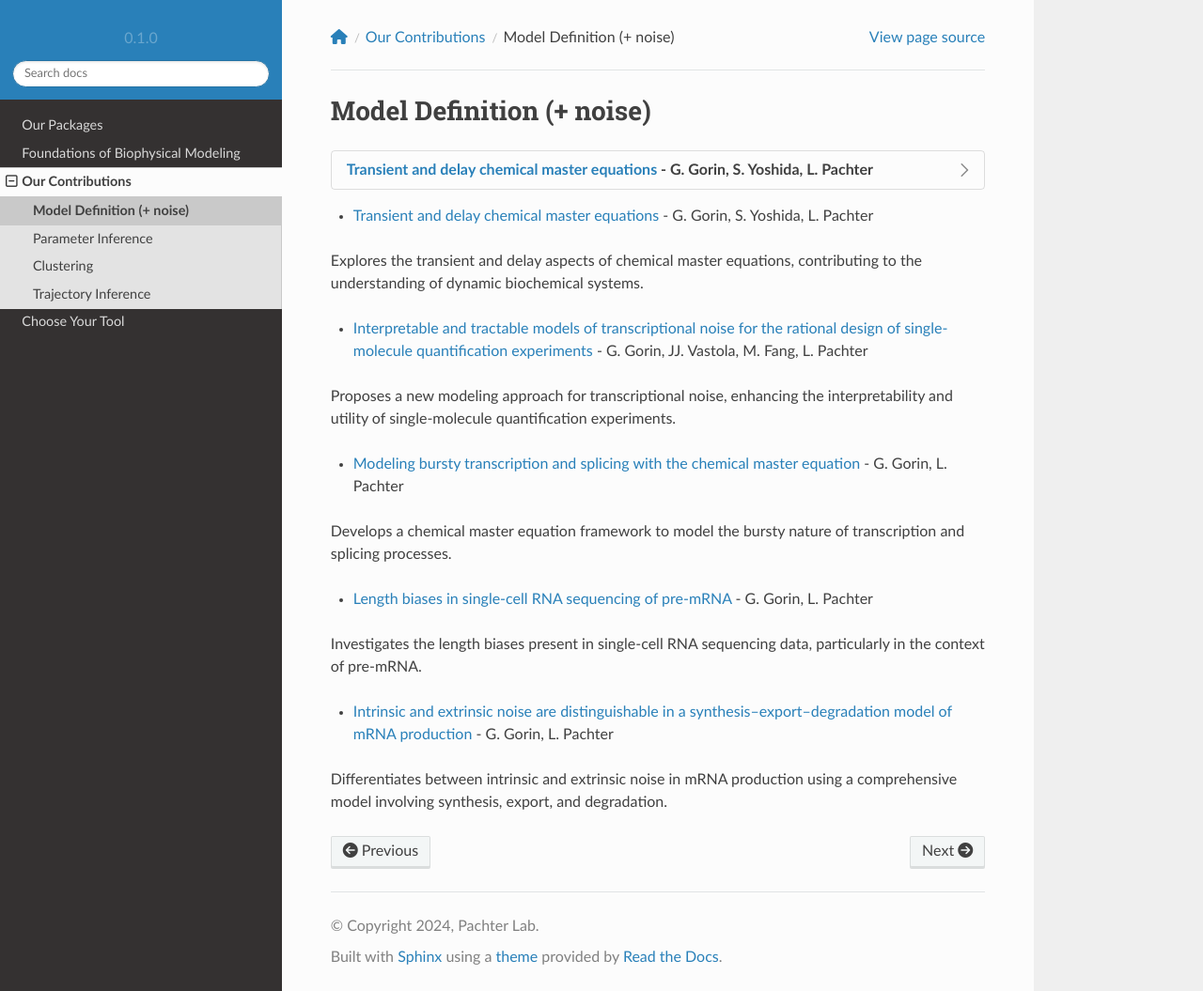
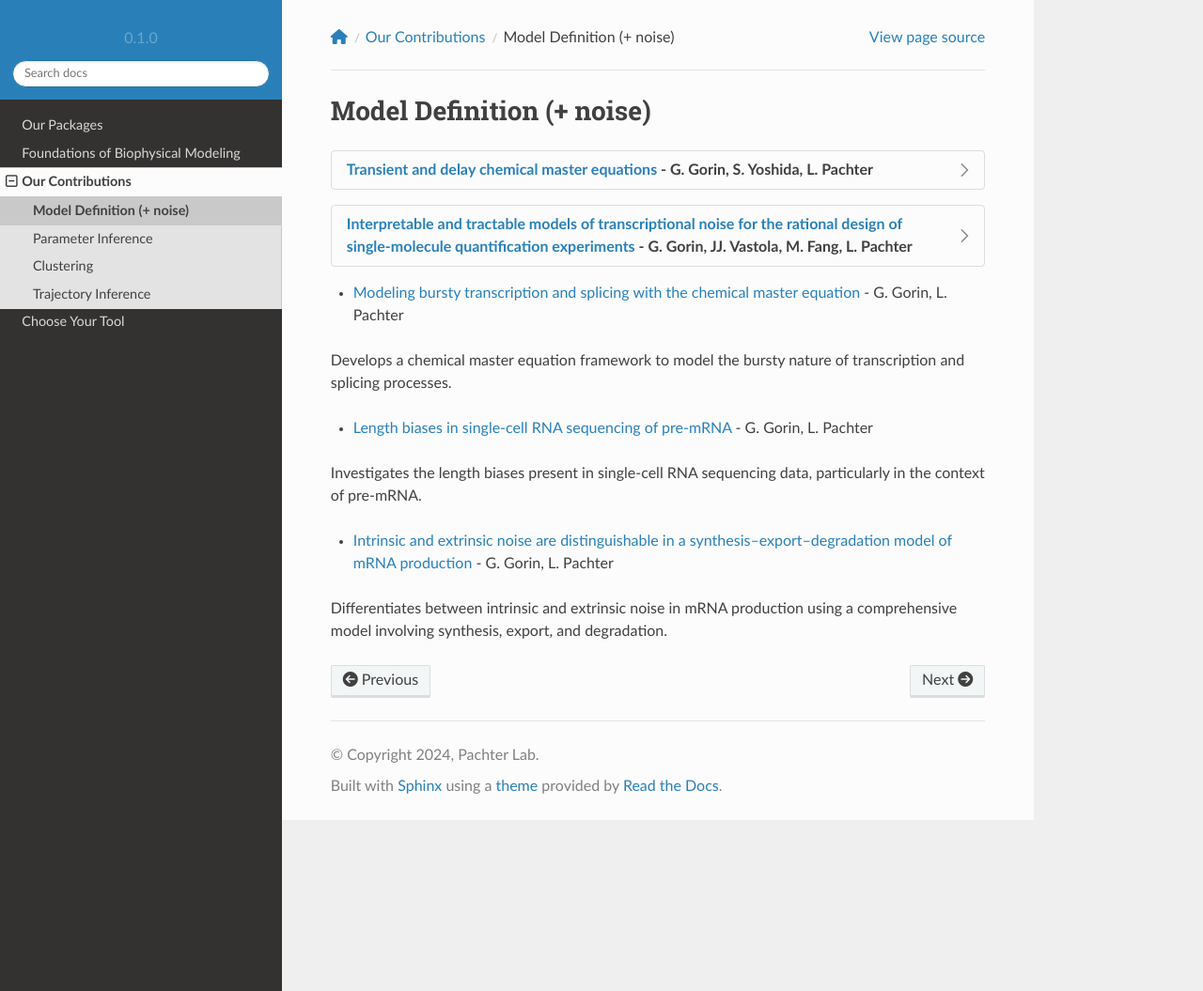
Before and after one commit to pachterlab/biophysics, a Sphinx documentation site: the page built from docs/source/contributions_modeling.rst, in a window 1280 px wide and 1055 px high. Shown: the whole window at 94% size. Built offline with Sphinx 7.4.7 and the Read the Docs theme 2.0.0, drawn with Linux system fonts in a browser that asks for light colours; nearby versions of some CDN libraries; pages that are not in the unit, such as notebooks, are missing from menus.

Commit message:
Update contributions_modeling.rst

```diff
--- a/docs/source/contributions_modeling.rst
+++ b/docs/source/contributions_modeling.rst
@@ -9,25 +9,25 @@ Model Definition (+ noise)
 
 .. dropdown:: `Transient and delay chemical master equations <https://doi.org/10.1101/2022.10.17.512599>`_ - G. Gorin, S. Yoshida, L. Pachter
 
-             .. grid:: 2
+  .. grid:: 2
 
-                .. grid-item::  Explores the transient and delay aspects of chemical master equations, contributing to the understanding of dynamic biochemical systems.
+    .. grid-item::  Explores the transient and delay aspects of chemical master equations, contributing to the understanding of dynamic biochemical systems.
 
-                .. grid-item::
+    .. grid-item::
 
-                    .. image:: ./figures/transient_CME.png
+      .. image:: ./figures/transient_CME.png
                         :width: 250
                         :align: center
                         :alt: Figure 3A Estimated number of transcripts per cell.
 
 
-* `Transient and delay chemical master equations <https://doi.org/10.1101/2022.10.17.512599>`_ - G. Gorin, S. Yoshida, L. Pachter
+.. dropdown:: `Interpretable and tractable models of transcriptional noise for the rational design of single-molecule quantification experiments <https://doi.org/10.1038/s41467-022-34857-7>`_ - G. Gorin, JJ. Vastola, M. Fang, L. Pachter
 
-Explores the transient and delay aspects of chemical master equations, contributing to the understanding of dynamic biochemical systems.
+          .. grid:: 2
 
-* `Interpretable and tractable models of transcriptional noise for the rational design of single-molecule quantification experiments <https://doi.org/10.1038/s41467-022-34857-7>`_ - G. Gorin, JJ. Vastola, M. Fang, L. Pachter
+            .. grid-item:: Proposes a new modeling approach for transcriptional noise, enhancing the interpretability and utility of single-molecule quantification experiments.
 
-Proposes a new modeling approach for transcriptional noise, enhancing the interpretability and utility of single-molecule quantification experiments.
+          .. grid-item:: Image
 
 * `Modeling bursty transcription and splicing with the chemical master equation <https://doi.org/10.1016/j.bpj.2022.02.004>`_ - G. Gorin, L. Pachter
 
```
